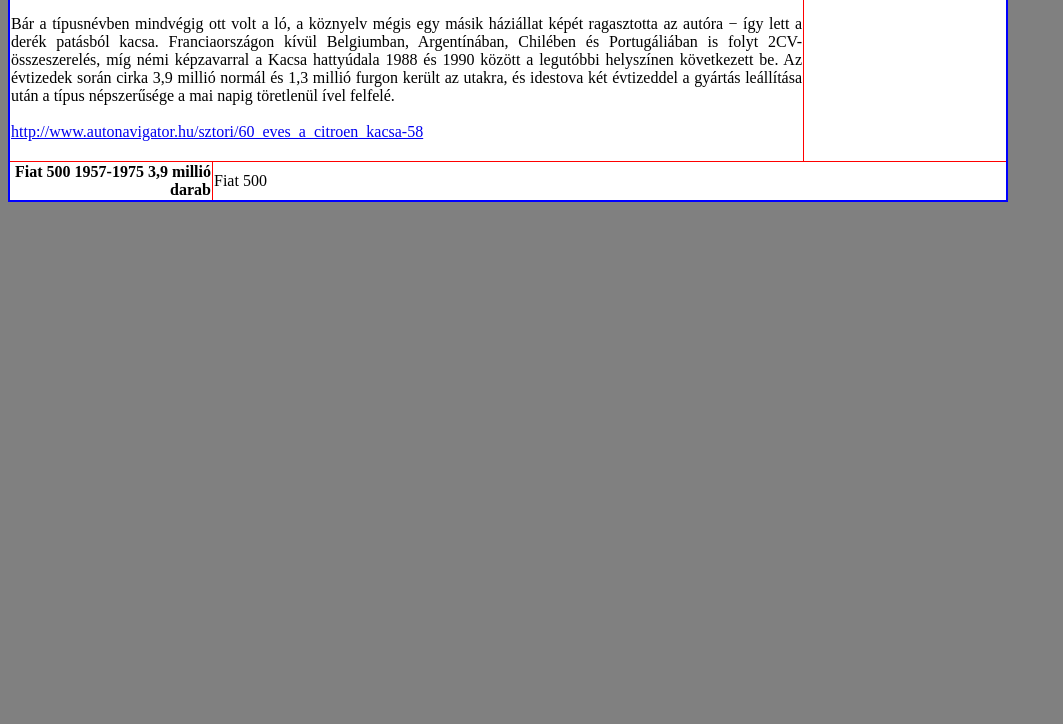
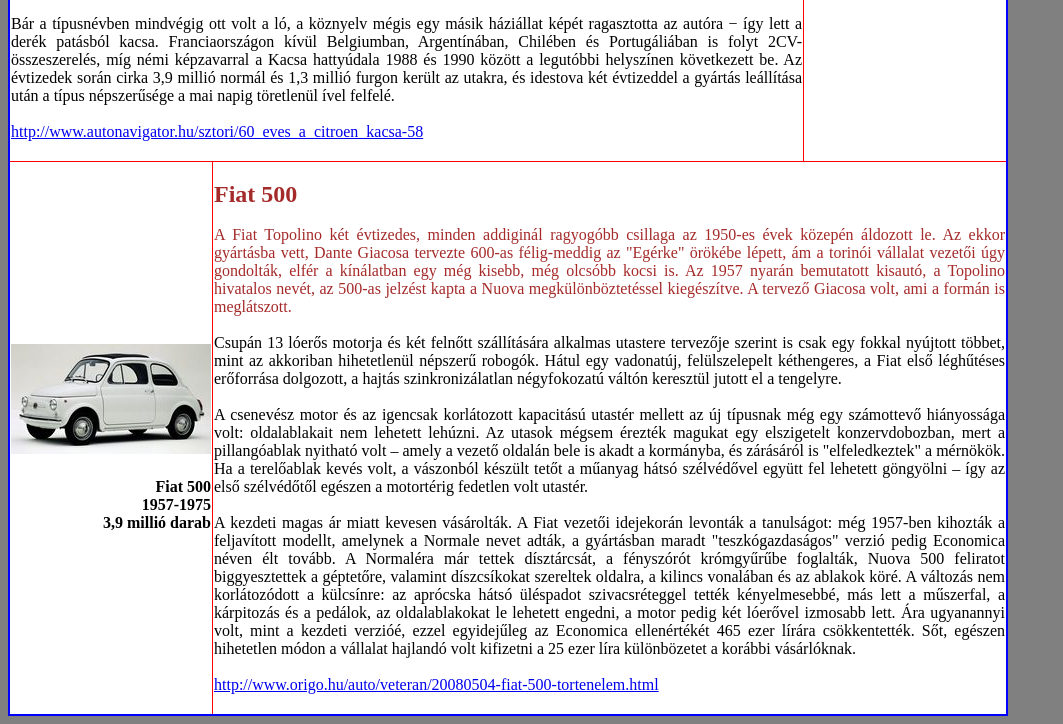
Before and after one commit to Gabiika004/GaraiGabor_htmlMasodik, a plain HTML site: page nepauto.html in a window 1280 px wide. Shown: the part 1399-2123 px from the top of the page, without its empty margins (0-1063 px from the left). Before the commit the page ends 1609 px from the top, so only its background shows below. Drawn offline with Linux system fonts and the light colour scheme.

Commit message:
nepauto.html Táblázatok: Fiat

```diff
--- a/nepauto.html
+++ b/nepauto.html
@@ -72,7 +72,7 @@
                      <li>Tömeg	840 kg</li>
                      <li>Tengelytáv	2400 mm</li>
                 </ul>
-                <a href="http://hu.wikipedia.org/wiki/Volkswagen_Bogár">http://hu.wikipedia.org/wiki/Volkswagen_Bogár</a>
+                <a href="http://hu.wikipedia.org/wiki/Volkswagen_Bogár" target="_blank">http://hu.wikipedia.org/wiki/Volkswagen_Bogár</a>
             </td>
         </tr>
 
@@ -100,11 +100,26 @@
         </tr>
 
         <tr>
-            <th>Fiat 500
-                1957-1975
+            <th>
+                <img src="fiat/fiat200.jpg" alt="Fiat" title="Fiat">
+                Fiat 500<br>
+                1957-1975<br>
                 3,9 millió darab</th>
-            <td>Fiat 500</td>
+            <td colspan="2" class="bottom">
+               <h2 class="first">Fiat 500</h2>
+               <p class="first">A Fiat Topolino két évtizedes, minden addiginál ragyogóbb csillaga az 1950-es évek közepén áldozott le. Az ekkor gyártásba vett, Dante Giacosa tervezte 600-as félig-meddig az "Egérke" örökébe lépett, ám a torinói vállalat vezetői úgy gondolták, elfér a kínálatban egy még kisebb, még olcsóbb kocsi is. Az 1957 nyarán bemutatott kisautó, a Topolino hivatalos nevét, az 500-as jelzést kapta a Nuova megkülönböztetéssel kiegészítve. A tervező Giacosa volt, ami a formán is meglátszott.</p>
+
+               <p>Csupán 13 lóerős motorja és két felnőtt szállítására alkalmas utastere tervezője szerint is csak egy fokkal nyújtott többet, mint az akkoriban hihetetlenül népszerű robogók. Hátul egy vadonatúj, felülszelepelt kéthengeres, a Fiat első léghűtéses erőforrása dolgozott, a hajtás szinkronizálatlan négyfokozatú váltón keresztül jutott el a tengelyre.</p>
+
+               <p>A csenevész motor és az igencsak korlátozott kapacitású utastér mellett az új típusnak még egy számottevő hiányossága volt: oldalablakait nem lehetett lehúzni. Az utasok mégsem érezték magukat egy elszigetelt konzervdobozban, mert a pillangóablak nyitható volt – amely a vezető oldalán bele is akadt a kormányba, és zárásáról is "elfeledkeztek" a mérnökök. Ha a terelőablak kevés volt, a vászonból készült tetőt a műanyag hátsó szélvédővel együtt fel lehetett göngyölni – így az első szélvédőtől egészen a motortérig fedetlen volt utastér.</p>
+
+               <p>A kezdeti magas ár miatt kevesen vásárolták. A Fiat vezetői idejekorán levonták a tanulságot: még 1957-ben kihozták a feljavított modellt, amelynek a Normale nevet adták, a gyártásban maradt "teszkógazdaságos" verzió pedig Economica néven élt tovább. A Normaléra már tettek dísztárcsát, a fényszórót krómgyűrűbe foglalták, Nuova 500 feliratot biggyesztettek a géptetőre, valamint díszcsíkokat szereltek oldalra, a kilincs vonalában és az ablakok köré. A változás nem korlátozódott a külcsínre: az aprócska hátsó üléspadot szivacsréteggel tették kényelmesebbé, más lett a műszerfal, a kárpitozás és a pedálok, az oldalablakokat le lehetett engedni, a motor pedig két lóerővel izmosabb lett. Ára ugyanannyi volt, mint a kezdeti verzióé, ezzel egyidejűleg az Economica ellenértékét 465 ezer lírára csökkentették. Sőt, egészen hihetetlen módon a vállalat hajlandó volt kifizetni a 25 ezer líra különbözetet a korábbi vásárlóknak.</p>
+
+               <a href="http://www.origo.hu/auto/veteran/20080504-fiat-500-tortenelem.html" target="_blank">http://www.origo.hu/auto/veteran/20080504-fiat-500-tortenelem.html</a>
+            </td>
+
         </tr>
+
 
     </table>
 </body>
```
